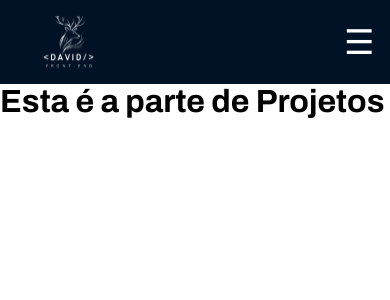
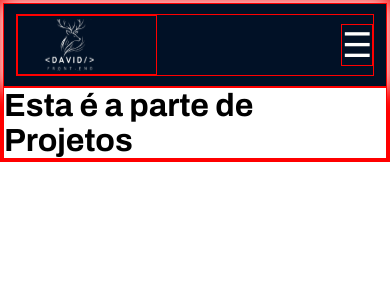
Before and after one commit to DavidPereira976/Portifolio, a React (Vite) app: page /projetos in a window 390 px wide. Shown: the top 300 px of the page. Built offline with nearby package versions, Linux system fonts and the light colour scheme.

Commit message:
Teste responsividade

```diff
--- a/src/assets/Styles/GlobalStyle.js
+++ b/src/assets/Styles/GlobalStyle.js
@@ -6,7 +6,7 @@ export const Globalstyle = createGlobalStyle`
     margin: 0;
     padding: 0;
     box-sizing: border-box;
-    /* border: solid 0.1px red; */
+    border: solid 0.1px red;
     font-family: "Archivo", sans-serif;
 
 }
```
